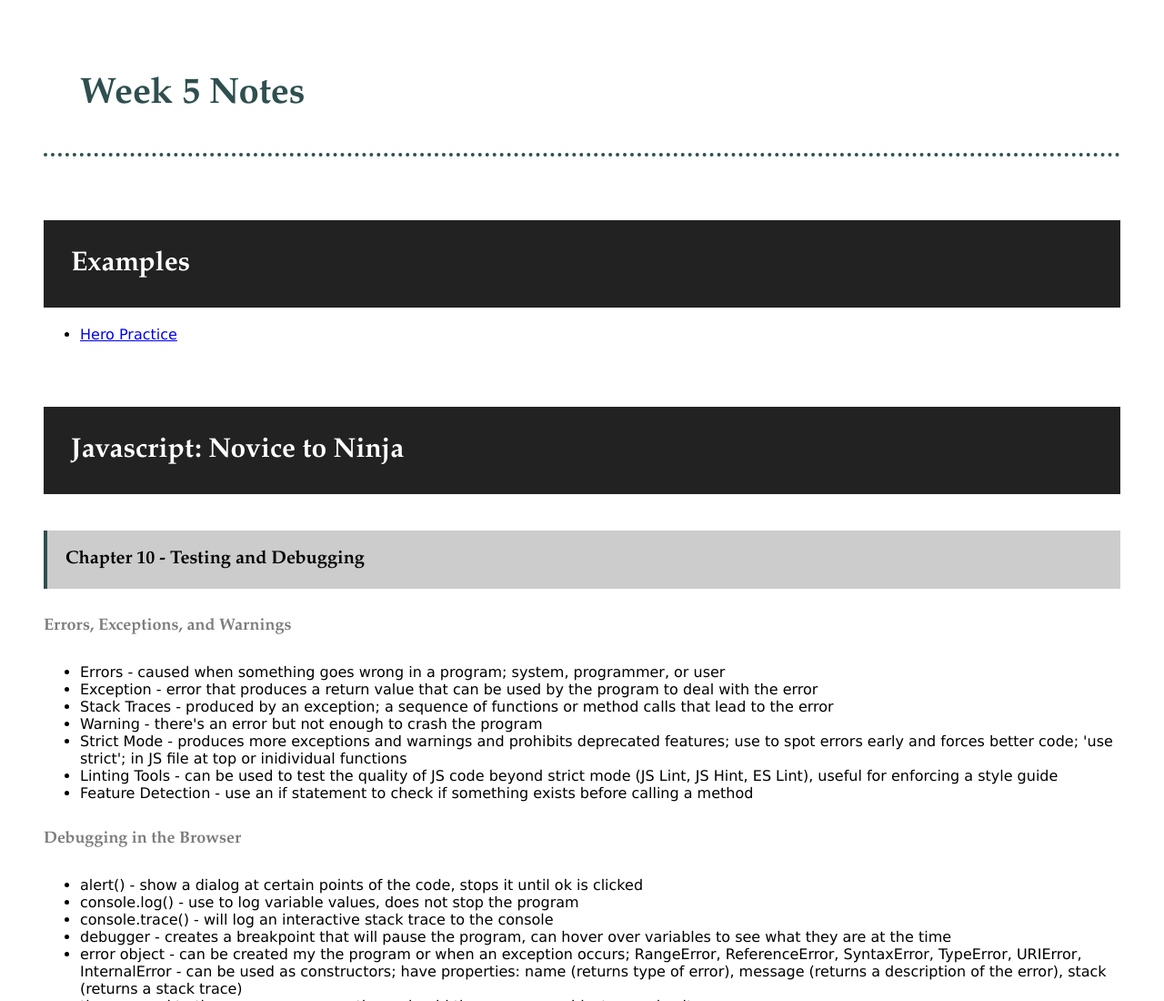
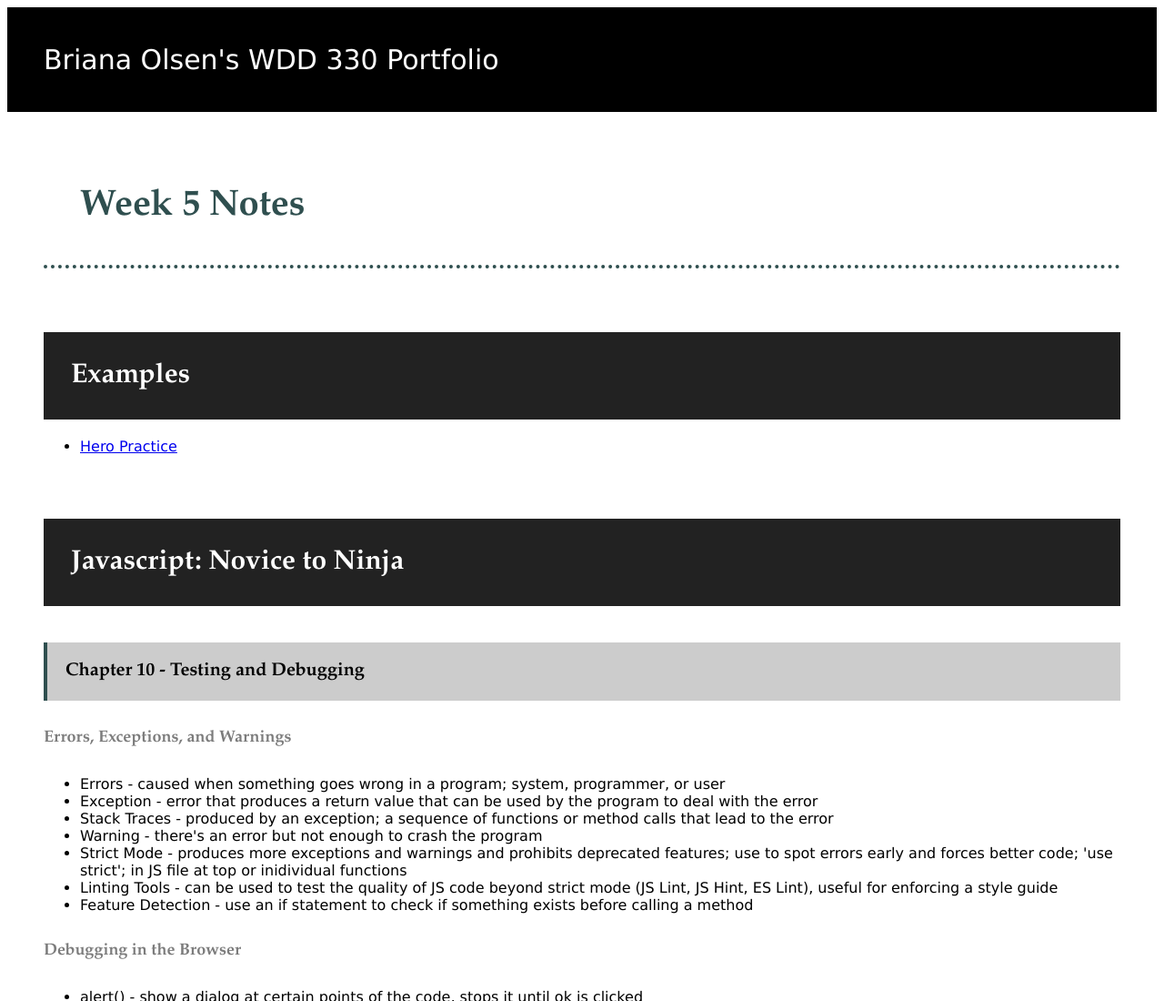
Before and after one commit to briaolsen/wdd330, a plain HTML site: page week5/index.html in a window 1280 px wide. Shown: the top 1100 px of the page at 91% size. Drawn offline with nearby package versions, Linux system fonts and the light colour scheme; files that its build step writes are made by us from their sources; no server answers.

Commit message:
week5-13

```diff
--- a/week5/index.html
+++ b/week5/index.html
@@ -3,7 +3,7 @@
 
 <head>
   <title>Week 5 Notes</title>
-  <link id="style" rel="stylesheet" href="./css/notes.css">
+  <link id="style" rel="stylesheet" href="../css/notes.css">
   <script src="https://ajax.googleapis.com/ajax/libs/jquery/3.5.1/jquery.min.js"></script>
 </head>
 
@@ -11,8 +11,8 @@
 
 <script>
     $(document).ready(function () {
-      $("#head").load("./partials/header.html");
-      $('#style').attr('href', './css/notes.css');
+      $("#head").load("../partials/header.html");
+      $('#style').attr('href', '../css/notes.css');
     });
   </script>
 
```
